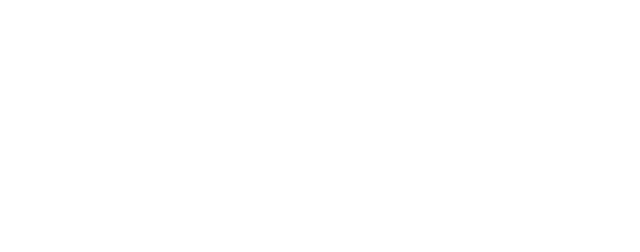
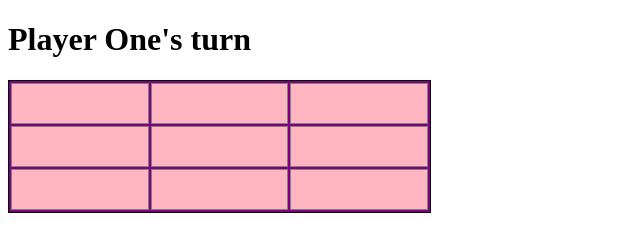
Before and after one commit to JLam0113/tic-tac-toe, a plain HTML site: page index.html in a window 1280 px wide. Shown: the whole page, without its empty margins (0-640 px from the left). Drawn offline with Linux system fonts and the light colour scheme.

Commit message:
added html UI and adjusted logic to handle UI

```diff
--- a/game.js
+++ b/game.js
@@ -4,6 +4,7 @@ function Gameboard() {
     const board = [];
     let visited = [];
 
+    const newBoard = () => {
         for (let i = 0; i < rows; i++) {
             board[i] = [];
             visited[i] = [];
@@ -12,6 +13,9 @@ function Gameboard() {
                 visited[i].push(false);
             }
         }
+    }
+
+    newBoard();
 
     const getBoard = () => board;
 
@@ -91,7 +95,7 @@ function Gameboard() {
         return true;
     }
 
-    return { getBoard, placeMark, printBoard, checkTie, checkWin };
+    return { getBoard, placeMark, printBoard, newBoard, checkTie, checkWin };
 }
 
 function Cell() {
@@ -138,18 +142,26 @@ function GameController(
         console.log(`${getActivePlayer().name}'s turn.`);
     };
 
+    const resultDiv = document.querySelector('.result');
+
     const playRound = (row, column) => {
         console.log(`Marking ${getActivePlayer().name}'s mark at [${row},${column}]`);
         if (!board.placeMark(row, column, getActivePlayer().mark)) return;
 
         if (board.checkWin(row, column, getActivePlayer().mark)) {
-            console.log(`${getActivePlayer().name} wins`);
+            resultDiv.textContent = `${activePlayer.name} wins`
+            board.newBoard();
+            switchPlayerTurn();
             return;
         }
         if (board.checkTie()) {
-            console.log(`Tie game`);
+            resultDiv.textContent = `Tie game`
+            board.newBoard();
+            switchPlayerTurn();
             return;
         }
+
+        resultDiv.textContent = ``
         switchPlayerTurn();
         printNewTurn();
     };
@@ -162,4 +174,45 @@ function GameController(
     };
 }
 
+function ScreenController() {
     const game = GameController();
+    const playerTurnDiv = document.querySelector('.turn');
+    const boardDiv = document.querySelector('.board');
+
+    const updateScreen = () => {
+        boardDiv.textContent = "";
+
+        const board = game.getBoard();
+        const activePlayer = game.getActivePlayer();
+
+        playerTurnDiv.textContent = `${activePlayer.name}'s turn`
+
+        board.forEach((row, index) => {
+            const currentRow = index
+            row.forEach((cell, index) => {
+                const cellButton = document.createElement("button");
+                cellButton.classList.add("cell");
+
+                cellButton.dataset.column = index
+                cellButton.dataset.row = currentRow
+                cellButton.innerHTML = cell.getValue() == '' ? "<br>" : cell.getValue();
+                boardDiv.appendChild(cellButton);
+            })
+        })
+    }
+
+    function clickHandlerBoard(e) {
+        const selectedColumn = parseInt(e.target.dataset.column);
+        const selectedRow = parseInt(e.target.dataset.row);
+
+        if (isNaN(selectedColumn) || isNaN(selectedRow)) return;
+
+        game.playRound(selectedRow, selectedColumn);
+        updateScreen();
+    }
+    boardDiv.addEventListener("click", clickHandlerBoard);
+
+    updateScreen();
+}
+
+ScreenController();
--- a/index.html
+++ b/index.html
@@ -8,7 +8,11 @@
 
 </head>
 <body>
-
+    <div class="container">
+        <h1 class="turn"></div>
+        <div class="board"></div>
+        <h1 class="result"></div>
+      </div>
     <script type="text/javascript" src="game.js"></script>
 </body>
 </html>
--- a/style.css
+++ b/style.css
@@ -0,0 +1,22 @@
+.board {
+    display: grid;
+    height: 33%;
+    width: 33%;
+    grid-template-columns: repeat(3, 1fr);
+    grid-template-rows: repeat(3, 1fr);
+    border: 1px solid black;
+    gap: 2px;
+    padding: 2px;
+    background-color:purple;
+}
+
+.cell {
+    display: flex;
+    justify-content: center;
+    align-items: center;
+    text-align: center;
+    font-size: 2rem;
+    border: 1px solid grey;
+    background: lightpink;
+    cursor: pointer;
+}
```
Lines whose indentation alone changed are shown as unchanged.
